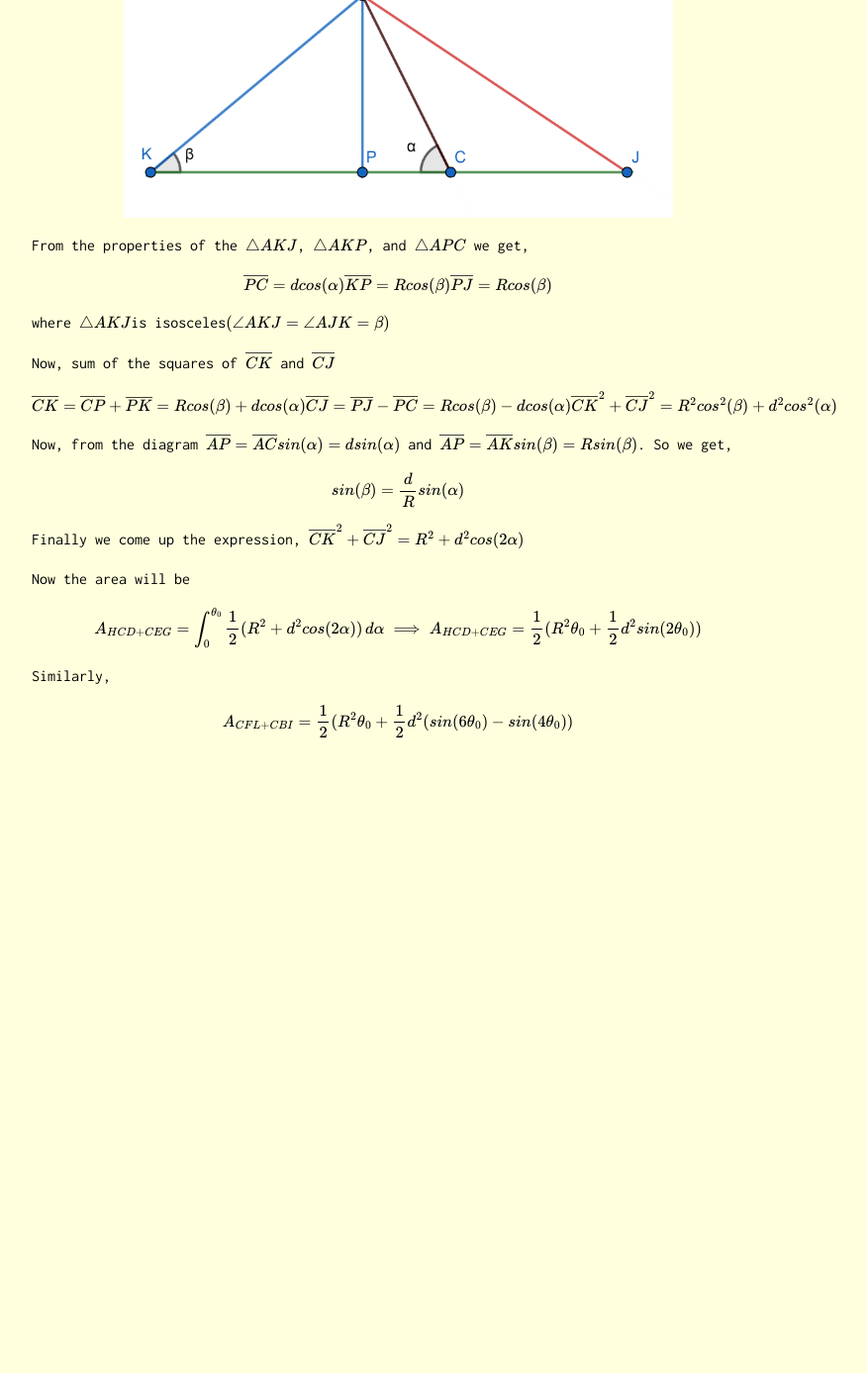
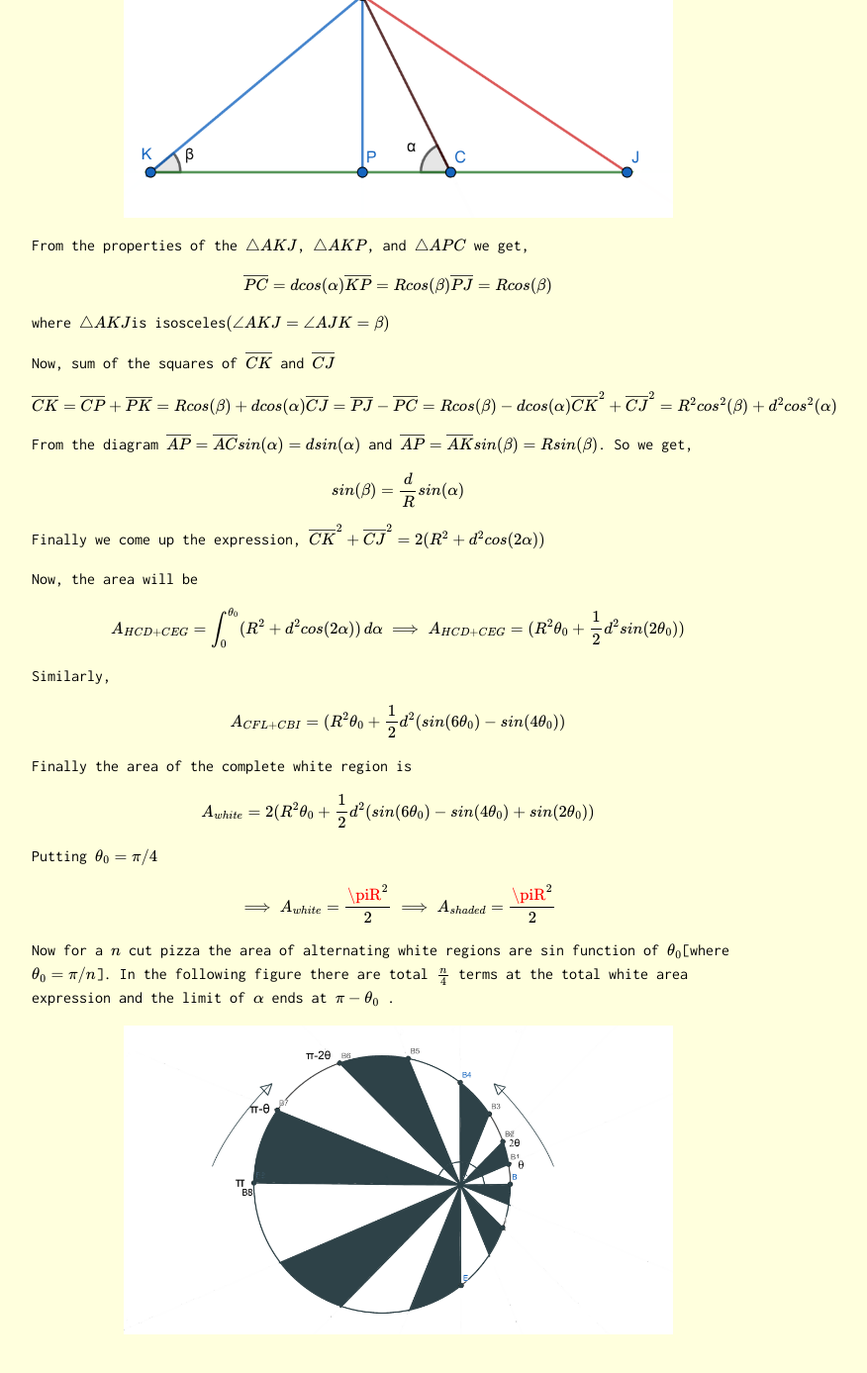
Before and after one commit to Oscuro-Phoenix/math-for-fun, a Jekyll site: the page built from _posts/2021-04-30-Problem-8.md, in a window 1280 px wide and 1400 px high, scrolled down 1562 px. Shown: the top 1387 px of the window at 99% size, without its empty margins (238-1114 px from the left). Built offline with Jekyll 4.4.1, drawn with Linux system fonts in a browser that asks for light colours; formulas are drawn with MathJax 3; before the commit the page ends 2359 px from its top, so only the background shows below that; some of the changed text lies outside the part shown.

Commit message:
update prob 8

```diff
--- a/_posts/2021-04-30-Problem-8.md
+++ b/_posts/2021-04-30-Problem-8.md
@@ -33,7 +33,7 @@ $$
 A_{HCD+CEG}=\int_{0}^{\theta_0} \frac{1}{2} (\overline{CJ}^2+\overline{CK}^2)\,d\alpha
 $$
 
-Now consider the $$\triangle AKJ$$ in dotted line in the figure where the $$\beta=\angle AKJ$$. AP is the perpendicular drawn from A to the line segment JK. Let's take the length of the line segment AC is $$d$$ and the radius of the circle is R.
+Now consider the $$\triangle AKJ$$ in dotted line in the figure where the $$\beta=\angle AKJ$$. AP is the perpendicular drawn from A to the line segment JK. Let's take the length of the line segment AC is $$d$$ and the radius of the circle is $$R$$.
 
 <center><img style=" display: block; margin-left: auto; margin-right: auto;width: 75%;" src="../assets/Prob8_fig2.png"></center>
 
@@ -55,7 +55,7 @@ $$
 \overline{CK}^2+\overline{CJ}^2=R^2cos^2(\beta)+d^2cos^2(\alpha)
 $$
 
-Now, from the diagram $$\overline{AP}=\overline{AC}sin(\alpha)=dsin(\alpha)$$ and $$\overline{AP}=\overline{AK}sin(\beta)=Rsin(\beta)$$. So we get,
+From the diagram $$\overline{AP}=\overline{AC}sin(\alpha)=dsin(\alpha)$$ and $$\overline{AP}=\overline{AK}sin(\beta)=Rsin(\beta)$$. So we get,
 
 $$
 sin(\beta)=\frac{d}{R}sin(\alpha)
@@ -63,18 +63,35 @@ $$
 
 Finally we come up the expression,
 $$
-\overline{CK}^2+\overline{CJ}^2=R^2+d^2cos(2\alpha)
+\overline{CK}^2+\overline{CJ}^2=2(R^2+d^2cos(2\alpha))
 $$
 
-Now the area will be
+Now, the area will be
 
 $$
-A_{HCD+CEG}=\int_{0}^{\theta_0} \frac{1}{2} (R^2+d^2cos(2\alpha))\,d\alpha
-\implies A_{HCD+CEG}= \frac{1}{2} (R^2\theta_0+\frac{1}{2}d^2sin(2\theta_0))
+A_{HCD+CEG}=\int_{0}^{\theta_0} (R^2+d^2cos(2\alpha))\,d\alpha
+\implies A_{HCD+CEG}= (R^2\theta_0+\frac{1}{2}d^2sin(2\theta_0))
 $$
 
 Similarly,
 
 $$
-A_{CFL+CBI}= \frac{1}{2} (R^2\theta_0+\frac{1}{2}d^2(sin(6\theta_0)-sin(4\theta_0))
+A_{CFL+CBI}= (R^2\theta_0+\frac{1}{2}d^2(sin(6\theta_0)-sin(4\theta_0))
 $$
+
+Finally the area of the complete white region is
+
+$$
+A_{white}= 2(R^2\theta_0+\frac{1}{2}d^2(sin(6\theta_0)-sin(4\theta_0)+sin(2\theta_0))
+$$
+
+Putting $$\theta_0=\pi/4$$
+
+$$
+\implies A_{white}= \frac{\piR^2}{2}
+\implies A_{shaded}= \frac{\piR^2}{2}
+$$
+
+Now for a $$n$$ cut pizza the area of alternating white regions are sin function of $$\theta_0$$[where $$\theta_0= \pi/n$$]. In the following figure there are total $$\frac{n}{4}$$ terms at the total white area expression and the limit of $$\alpha$$ ends at $$\pi-\theta_0$$ .
+
+<center><img style=" display: block; margin-left: auto; margin-right: auto;width: 75%;" src="../assets/Prob8_fig3.png"></center>
```
Also changed, not shown: assets/Prob8_fig3.png (added).
